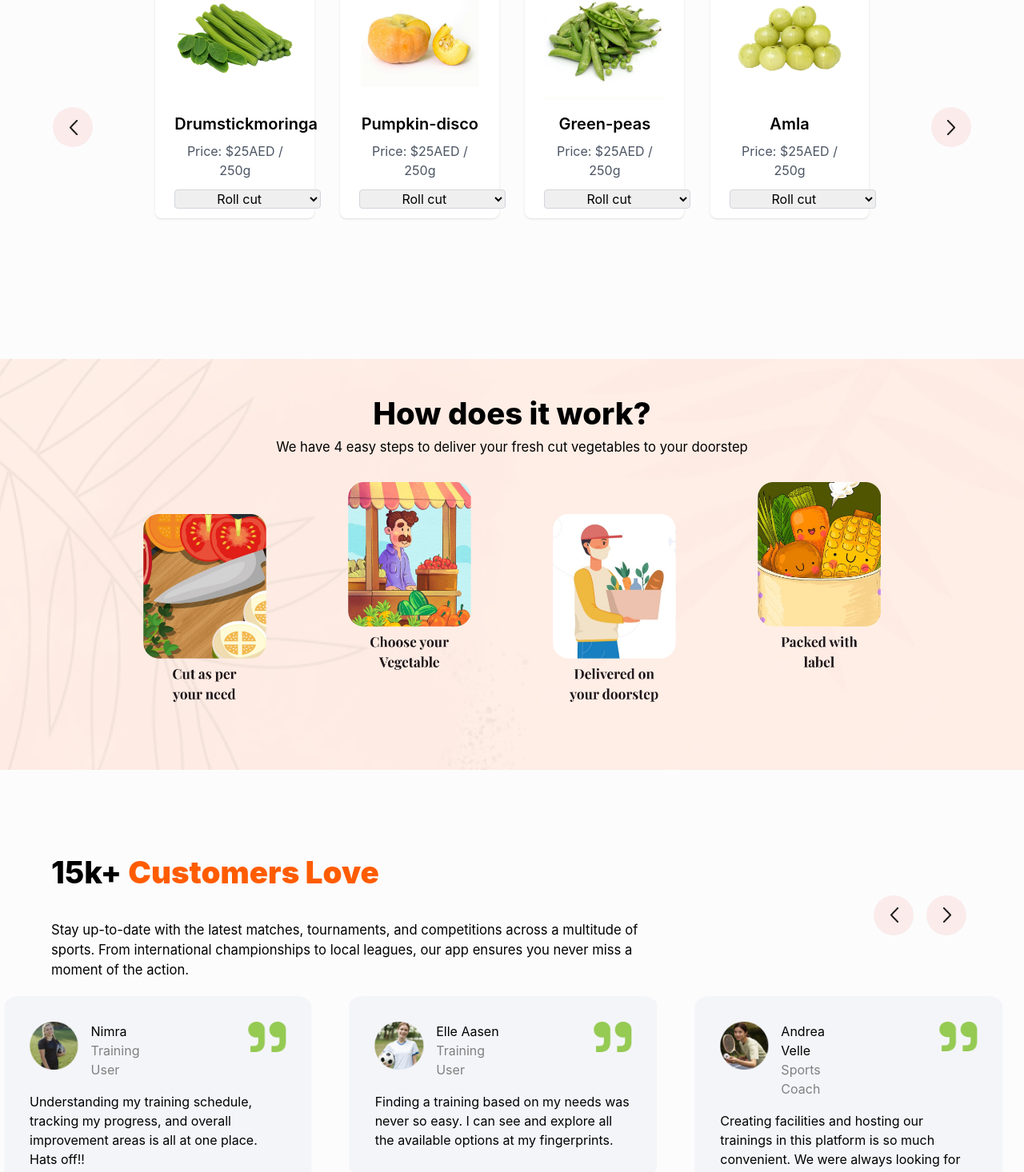
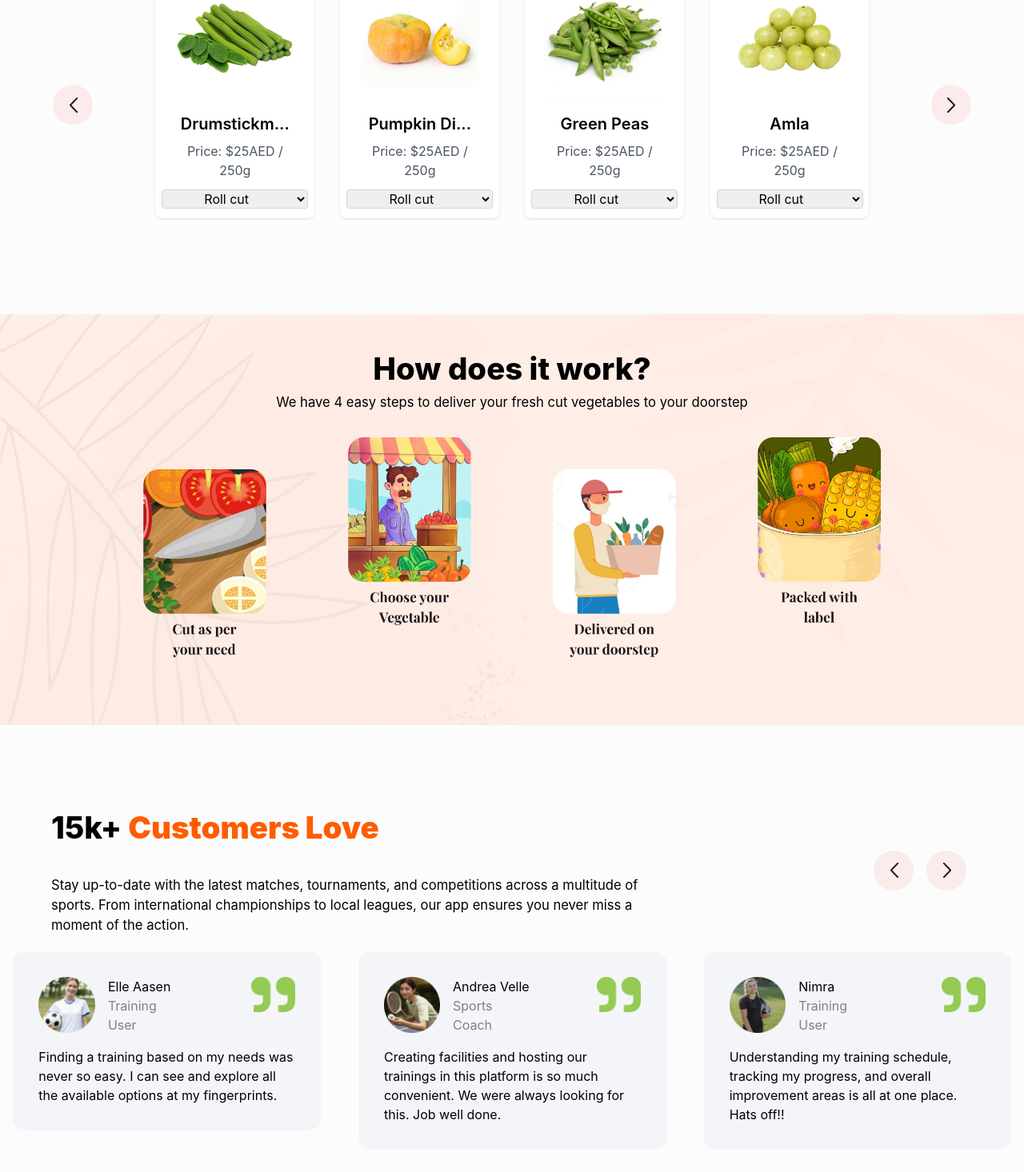
Before and after one commit to coder-mourya/veggies, a React (Create React App) app: page / in a window 1280 px wide. Shown: the part 789-2255 px from the top of the page at 80% size. Built offline with nearby package versions, Linux system fonts and the light colour scheme.

Commit message:
miner changes

```diff
--- a/src/assets/Dummydata/dummyData.js
+++ b/src/assets/Dummydata/dummyData.js
@@ -24,7 +24,7 @@ import user3 from "../Images/cmLove/user3.png";
 
 
 
-export const dummyItems = [
+export let dummyItems = [
   {
     "id": 1,
     "itemName": "Drumstickmoringa",
--- a/src/assets/styles/Cmlove.css
+++ b/src/assets/styles/Cmlove.css
@@ -54,12 +54,21 @@
 
   .user > :nth-child(2){
     margin-left: 1rem;
-    margin-right: 7rem;
+    margin-right: 5rem;
   }
 
   .user > :nth-child(2) p {
     color: gray;
   }
+
+
+  @media (min-width: 1536px)
+   {
+    .user > :nth-child(2){
+
+      margin-right: 7rem;
+    }
+}
 
 
   /* Media query for smaller devices */
--- a/src/components/CmLove.js
+++ b/src/components/CmLove.js
@@ -13,10 +13,8 @@ import 'owl.carousel/dist/assets/owl.theme.default.css';
 import left from "../assets/Images/cmLove/left-arow.png";
 import right from "../assets/Images/cmLove/right-arow.png";
 import userIcon from "../assets/Images/cmLove/usericon.png";
-import  {Review} from "../assets/Dummydata/dummyData";
-// import user1 from "../assets/Images/cmLove/user1.png";
-// import user2 from "../assets/Images/cmLove/user2.png";
-// import user3 from "../assets/Images/cmLove/user3.png";
+import { Review } from "../assets/Dummydata/dummyData";
+
 
 
 
@@ -48,8 +46,7 @@ const Love = () => {
     }
   };
 
-// user images
-  // const userImages = [user1, user2, user3];
+
 
 
   const breakpoints = {
@@ -86,9 +83,9 @@ const Love = () => {
               className="owl-theme"
               items={3}
               loop
-              autoplay={true}
-              autoplayTimeout={2000}
-              smartSpeed={3000}
+              // autoplay={true}
+              // autoplayTimeout={2000}
+              // smartSpeed={3000}
               margin={15}
               center={true}
               responsive={breakpoints}
@@ -97,15 +94,15 @@ const Love = () => {
             >
               {data.map((item) => (
                 <div key={item.id} className="cards">
-                  <div className="user flex">
+                  <div className="user flex ">
                     <div className="col-3">
 
-                    <img src={item.image}
-                    alt={item.nam}
-                     className="card-pick" />
+                      <img src={item.image}
+                        alt={item.nam}
+                        className="card-pick" />
 
                     </div>
-                    <div className="col-6 text-left">
+                    <div className="col-6 text-left 2xl:mr-[7rem]">
                       <h5>{item.name}</h5>
                       <p>{item.role}</p>
                     </div>
--- a/src/components/Items.js
+++ b/src/components/Items.js
@@ -1,10 +1,6 @@
 import React, { useState, useEffect } from 'react';
 import { useRef } from 'react';
 import { dummyItems } from "../assets/Dummydata/dummyData";
-// import item1 from "../assets/Images/items/item1.png";
-// import item2 from "../assets/Images/items/item2.png";
-// import item3 from "../assets/Images/items/item3.png";
-// import item4 from "../assets/Images/items/item4.png";
 import left from "../assets/Images/cmLove/left-arow.png";
 import right from "../assets/Images/cmLove/right-arow.png";
 import "../assets/styles/items.css"
@@ -25,31 +21,30 @@ const Items = () => {
 
 
     useEffect(() => {
-        fetchItems();
-    }, []);
-
         const fetchItems = async () => {
             try {
+                // Modify item names
+                const modifiedItems = dummyItems.map(item => ({
+                    ...item,
+                    itemName: item.itemName
 
-            setItems(dummyItems);
-            console.log(setItems)
+                        .split('-') // Split the name by hyphens
+                        .map(word => word.charAt(0).toUpperCase() + word.slice(1)) // Capitalize each word
+                        .join(' ') // Join the words back together with spaces
+                        .slice(0, 10) + (item.itemName.length > 10 ? '...' : '')
+
+
+                }));
+
+                setItems(modifiedItems);
             } catch (error) {
                 console.error('Error fetching items:', error);
             }
         };
 
+        fetchItems();
+    }, []);
 
-    // const getImagePath = (imageName) => {
-    //     // Map image filename to corresponding image path
-    //     const imagePaths = {
-    //         'item1.png': item1,
-    //         'item2.png': item2,
-    //         'item3.png': item3,
-    //         'item4.png': item4
-    //         // Add more image paths as needed
-    //     };
-    //     return imagePaths[imageName];
-    // };
 
 
     const handleOptionChange = (itemId, event) => {
@@ -62,7 +57,7 @@ const Items = () => {
     const breakpoints = {
         0: { items: 1 },
         600: { items: 2 },
-        800: { items: 3 },
+        800: { items: 2 },
         1000: { items: 4 }
     };
 
@@ -109,7 +104,7 @@ const Items = () => {
                             ref={owlCarouselRef}
                         >
                             {items.map(item => (
-                                <div key={item.id} className="bg-white rounded-lg shadow card-items md:w-[90%] w-[65%] md:px-6 mx-auto mb-[5rem] md:mt-[4rem] mt-[2rem]">
+                                <div key={item.id} className="bg-white rounded-lg shadow card-items md:w-[90%]  w-[65%] md:px-6 mx-auto mb-[5rem] md:mt-[4rem] mt-[2rem]">
                                     <div className="flex items-center justify-center mb-4">
                                         <img
                                             src={item.itemImage}
@@ -120,12 +115,12 @@ const Items = () => {
                                     <h1 className="text-xl font-semibold text-center">{item.itemName}</h1>
                                     <p className="text-gray-600 mt-2 text-center">Price: ${item.itemPrice}</p>
 
-                                    <div className='text-center'>
+                                    <div className='flex justify-center'>
 
                                         <select
                                             value={selectedOptions[item.id] || ''}
                                             onChange={(e) => handleOptionChange(item.id, e)}
-                                        className=' my-3 md:py-0 py-3 md:px-[3rem] px-[5rem] border border-gray-300 rounded'
+                                            className=' my-3 md:py-0 py-3 md:px-[3rem]  px-[5rem] border border-gray-300 rounded'
                                         >
                                             <option value="">Roll cut</option>
                                             <option value="Option 1">Option 1</option>
```
Lines whose indentation alone changed are shown as unchanged.
